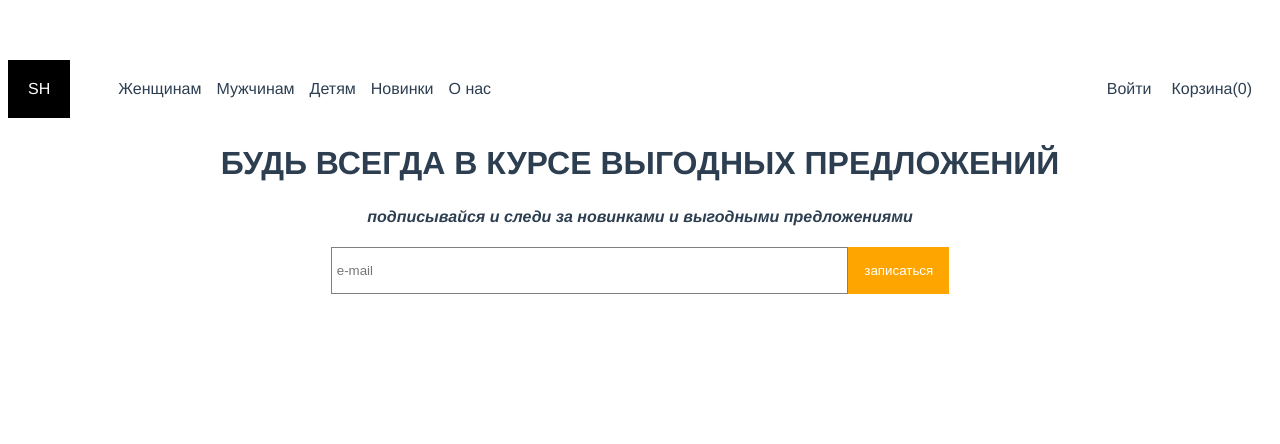
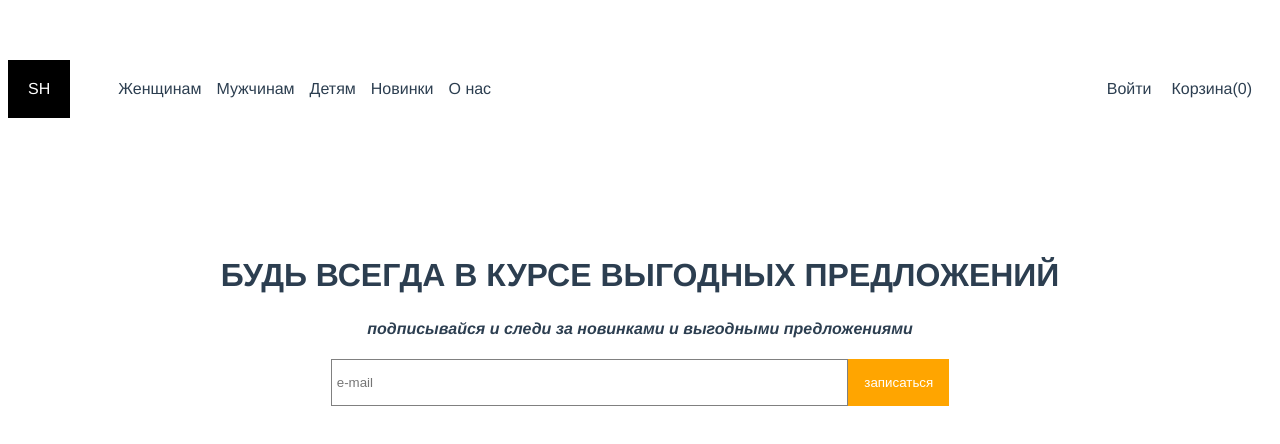
Before and after one commit to dflt-bit/shop-vue, a Vue app in the folder shop/: page / in a window 1280 px wide. Shown: the top 444 px of the page. Built offline with nearby package versions, Linux system fonts and the light colour scheme.

Commit message:
Subscribe component style change = +padding

```diff
--- a/shop/src/components/Subscribe.vue
+++ b/shop/src/components/Subscribe.vue
@@ -17,6 +17,9 @@
 </script>
 
 <style scoped>
+    div.subscribe{
+        padding: 7rem 0 7rem 0;
+    }
     h2{
         text-transform: uppercase;
         font-size: 2rem;
```
